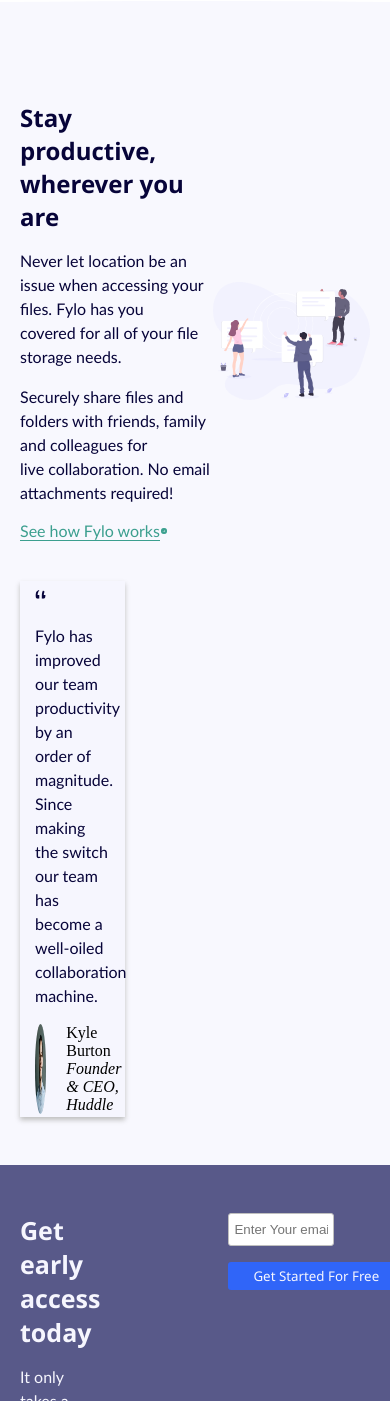
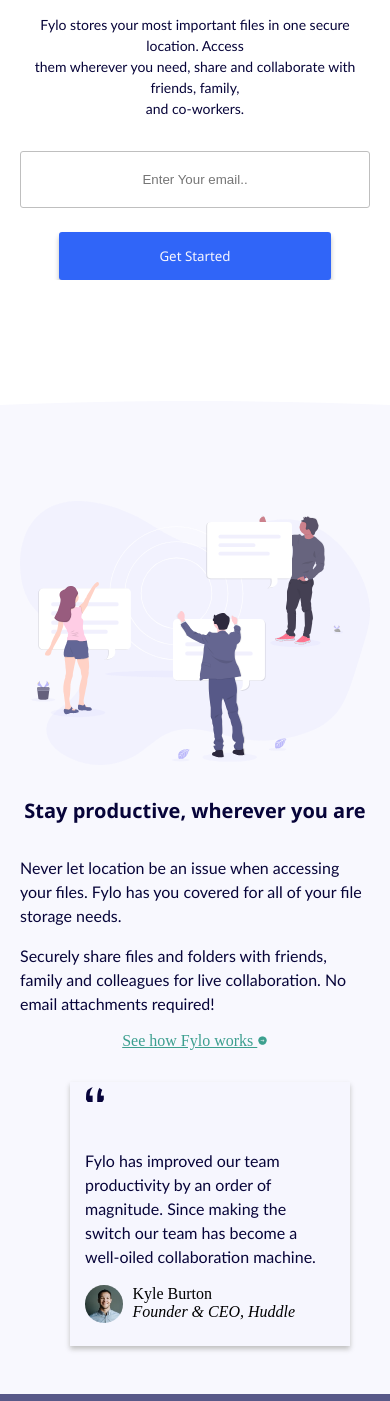
Before and after one commit to Faruqoloyede/fylo-landing-page, a plain HTML site: page index.html in a window 390 px wide. Shown: the part 599-2000 px from the top of the page. Drawn offline with Linux system fonts and the light colour scheme.

Commit message:
mobile view

```diff
--- a/index.html
+++ b/index.html
@@ -23,12 +23,12 @@
                 <div class="main-content">
                     <h1 class="text-secondary">All your files in one secure<br> location, accessible anywhere.</h1>
                     <p>Fylo stores your most important files in one secure location.
-                        Access them wherever you need, share and collaborate with friends,
-                        family, and co-workers.</p>
+                        Access<br> them wherever you need, share and collaborate with friends,
+                        family,<br> and co-workers.</p>
                         <div class="form">
                         <form name="contact" netlify>
                             <div>
-                            <input type="email" name="email" placeholder="Enter Your email..">
+                            <input type="email" name="email" placeholder="Enter Your email.." required>
                         </div>
                         <div>
                             <input type="submit" name="submit" value="Get Started">
@@ -46,20 +46,20 @@
             <div class="about-content">
                 <div class="text">
                     <h2 class="text-secondary">Stay productive, wherever you are</h2>
-                    <p>Never let location be an issue when accessing your files. Fylo has you<br>
+                    <p>Never let location be an issue when accessing your files. Fylo has you
                         covered for all of your file storage needs.</p>
-                        <p>Securely share files and folders with friends, family and colleagues for<br>
+                        <p>Securely share files and folders with friends, family and colleagues for
                             live collaboration. No email attachments required!</p>
                             <div class="btn">
-                            <a href="#!">See how Fylo works</a>
-                            <img src="img/icon-arrow.svg">
+                            <a href="#!">See how Fylo works <img src="img/icon-arrow.svg"></a>
+
                             </div>
                 </div>
                 <img src="img/illustration-2.svg">
             </div>
 
             <div class="card">
-                <img src="img/icon-quotes.svg">
+                <img src="img/icon-quotes.svg" class="qoute">
                 <p>Fylo has improved our team productivity by an order of magnitude. Since
                     making the switch our team has become a well-oiled collaboration machine.</p>
                     <div class="avater">
@@ -85,7 +85,7 @@
                 <div class="form">
                     <form name="contact" netlify>
                         <div>
-                        <input type="email" name="email" placeholder="Enter Your email..">
+                        <input type="email" name="email" placeholder="Enter Your email.." required>
                     </div>
                     <div>
                         <input type="submit" name="submit" value="Get Started For Free">
--- a/scss/_about.scss
+++ b/scss/_about.scss
@@ -20,24 +20,18 @@
         }
 
         .btn{
-            display: flex;
-            align-items: center;
-            margin-bottom: 40px;
+            a {
+                color: $Cyan-color;
+                text-decoration: underline;
+            }
 
             img {
-                width: 4%;
-            }
-
-            a {
-                color: $Cyan-color;
-                border-bottom: 1px solid $Cyan-color;
-                font-family: 'Gill Sans', 'Gill Sans MT', Calibri, 'Trebuchet MS', sans-serif;
+                width: 3%;
             }
         }
     }
 
     .card {
-        background-color:  blue;
         width: 30%;
         padding:5px 15px 3px 15px;
         background-color: $Grayish-color;
@@ -48,10 +42,16 @@
             margin-top: 20px;
         }
 
+        .qoute {
+            width: 15%;
+            margin-right: 20px;
+        }
+
         img {
             width: 15%;
             border-radius: 50%;
-            margin-right: 20px;
+            margin-bottom: 20px;
+            margin-right: 10px;
         }
     }
 
--- /dev/null
+++ b/scss/_mobile.scss
@@ -0,0 +1,154 @@
+@media (max-width:600px) {
+
+    .showcase {
+
+        nav ul li {
+            padding: 0px 5px;
+        }
+        .main {
+            display: flex;
+            flex-direction: column-reverse;
+            width: 100%;
+
+            .text-secondary {
+                font-size: 35px;
+                text-align: center;
+                margin-top: 3rem;
+                margin-bottom: 2rem;
+            }
+
+            p {
+                text-align: center;
+                font-size: 14px;
+            }
+
+            img {
+                width: 90%;
+            }
+
+            .form form {
+                display: flex;
+                flex-direction: column;
+                text-align: center;
+
+                input[type="email"] {
+                    margin-bottom: 1.5rem;
+                    width: 100%;
+                    padding: 20px 100px;
+
+                    &::placeholder {
+                        text-align: center;
+                    }
+
+                }
+
+                input[type="submit"] {
+                    width: 100%;
+                    text-align: center;
+                    padding: 15px 100px;
+
+                }
+            }
+        }
+    }
+
+
+    .about {
+        background: url('../img/bg-curve-mobile.svg');
+        background-repeat: no-repeat;
+        background-position: top;
+        background-size: cover;
+        margin-top: 25rem;
+
+        &-content {
+            display: flex;
+            flex-direction: column-reverse;
+
+            img {
+                width: 100%;
+            }
+
+            .text .text-secondary {
+                text-align: center;
+                font-size: 20px;
+                margin-top: 2rem;
+                margin-bottom: 2rem;
+            }
+
+            .btn {
+                text-align: center;
+            }
+        }
+
+        .card {
+            width: 80%;
+            margin-left: 50px;
+            margin-top: 2rem;
+
+            .qoute {
+                width: 8%;
+            }
+
+        }
+    }
+    .activity {
+        width: 100%;
+
+        &-grid {
+            display: grid;
+            grid-template-columns: 1fr;
+            grid-gap:0.5rem;
+
+            h3 {
+                text-align: center;
+                margin-bottom: 1.5rem;
+            }
+
+            p {
+                text-align: center;
+                font-size: 18px;
+                margin-bottom: 0rem;
+            }
+
+            .form {
+                margin-top: 1rem;
+                text-align: center;
+
+                input[type="email"] {
+                    padding: 15px 8px;
+                }
+
+                input[type="submit"] {
+                    margin-bottom: 2rem;
+                    padding: 15px 75px;
+                }
+            }
+        }
+    }
+
+    .footer {
+        width: 100%;
+
+        &-grid {
+            display: grid;
+            grid-template-columns: 1fr;
+
+            .address a img {
+                width: 3%;
+            }
+
+            .link {
+                margin-top: 2rem;
+                font-size: 18px;
+            }
+
+            .links {
+                font-size: 18px;
+            }
+
+            .social {
+                text-align: center;
+            }
+        }
+    }
+}
--- a/scss/main.scss
+++ b/scss/main.scss
@@ -3,6 +3,7 @@
 @import './about';
 @import './activity';
 @import './footer';
+
 
 .showcase {
     background-color: white;
@@ -17,7 +18,7 @@
 
         ul li {
             display: inline-block;
-            padding: 0px 5px;
+            padding: 0px 10px;
 
             a {
                 color: $primary-color;
@@ -35,7 +36,7 @@
         display: flex;
         align-items: center;
         justify-content: space-between;
-        width: 100%;
+
 
         .text-secondary {
             margin-bottom: 1rem;
@@ -52,11 +53,12 @@
             align-items: center;
             margin-top: 2rem;
             input[type="email"] {
-                padding: 5px 5px;
+                padding: 10px 25px;
+
                 outline: none;
                 border-radius: 3px;
                 border: 1px solid $Gray-color;
-                margin-right: 10px;
+                margin-right: 20px;
                 cursor: pointer;
 
                 &:focus{
@@ -69,11 +71,11 @@
 
             input[type="submit"] {
                 background-color: $Blue-color;
-                padding: 5px 25px;
+                padding: 10px 18px;
                 color: $Grayish-color;
                 font-family: 'Segoe UI', Tahoma, Geneva, Verdana, sans-serif;
                 border-radius: 3px;
-                margin-left: 20px;
+
                 font-weight: 300;
                 box-shadow: 0px 4px 5px $Gray-color;
                 border: none;
@@ -82,3 +84,5 @@
         }
     }
 }
+
+@import './mobile';
```
Also changed, not shown: .gitignore.txt (added), scss/main.css, 1 other file.
